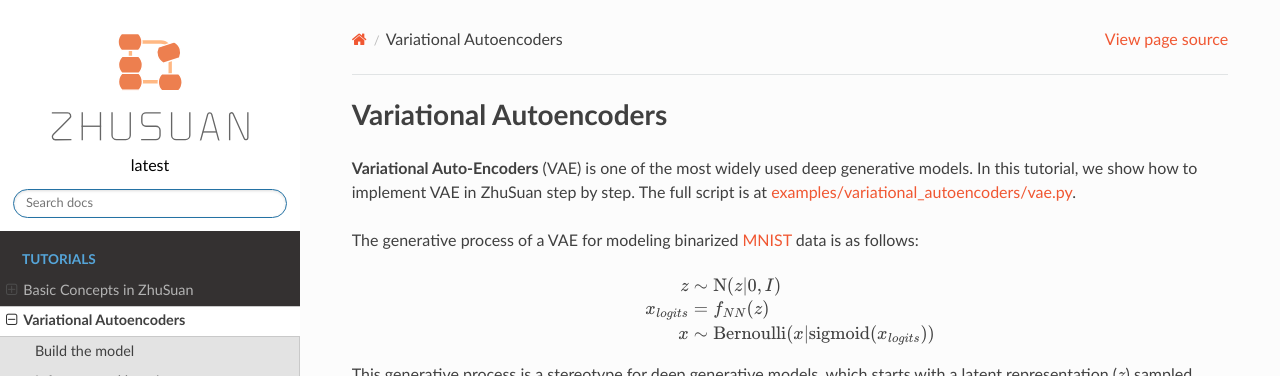
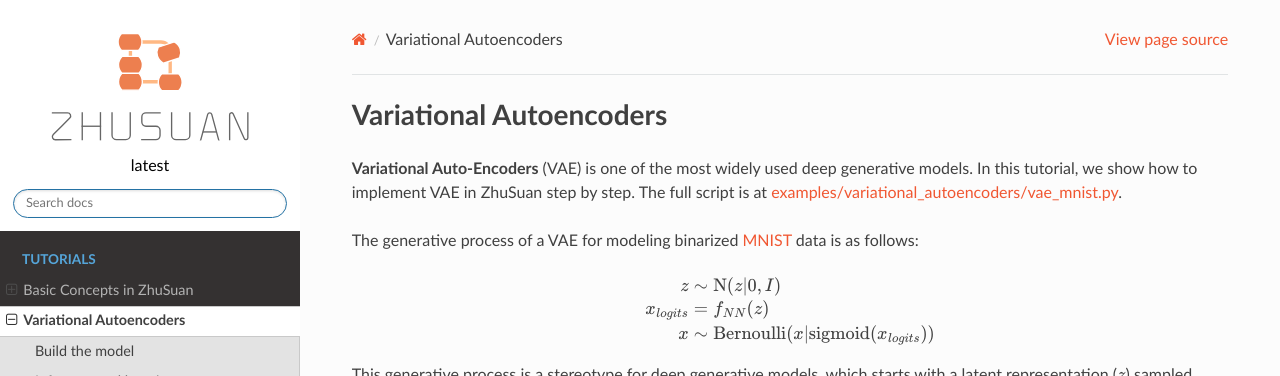
Before and after one commit to thuwzy/ZhuSuan-PyTorch, a Sphinx documentation site: the page built from docs/tutorials/vae.rst, in a window 1280 px wide and 900 px high. Shown: the top 376 px of the window. Built offline with Sphinx 7.4.7 and the Read the Docs theme 2.0.0, drawn with Linux system fonts in a browser that asks for light colours; formulas are drawn with MathJax 3; cross-references to code outside the pages are shown as plain code.

```diff
--- a/docs/tutorials/vae.rst
+++ b/docs/tutorials/vae.rst
@@ -5,7 +5,7 @@ Variational Autoencoders
 most widely used deep generative models.
 In this tutorial, we show how to implement VAE in ZhuSuan step by step.
 The full script is at
-`examples/variational_autoencoders/vae.py <https://github.com/thuwzy/ZhuSuan-PyTorch/blob/main/examples/variational_autoencoder/vae_mnist.py>`_.
+`examples/variational_autoencoders/vae_mnist.py <https://github.com/thuwzy/ZhuSuan-PyTorch/blob/main/examples/variational_autoencoder/vae_mnist.py>`_.
 
 The generative process of a VAE for modeling binarized
 `MNIST <http://yann.lecun.com/exdb/mnist/>`_ data is as
```
Also changed, not shown: README.md (+1 -1 lines).
